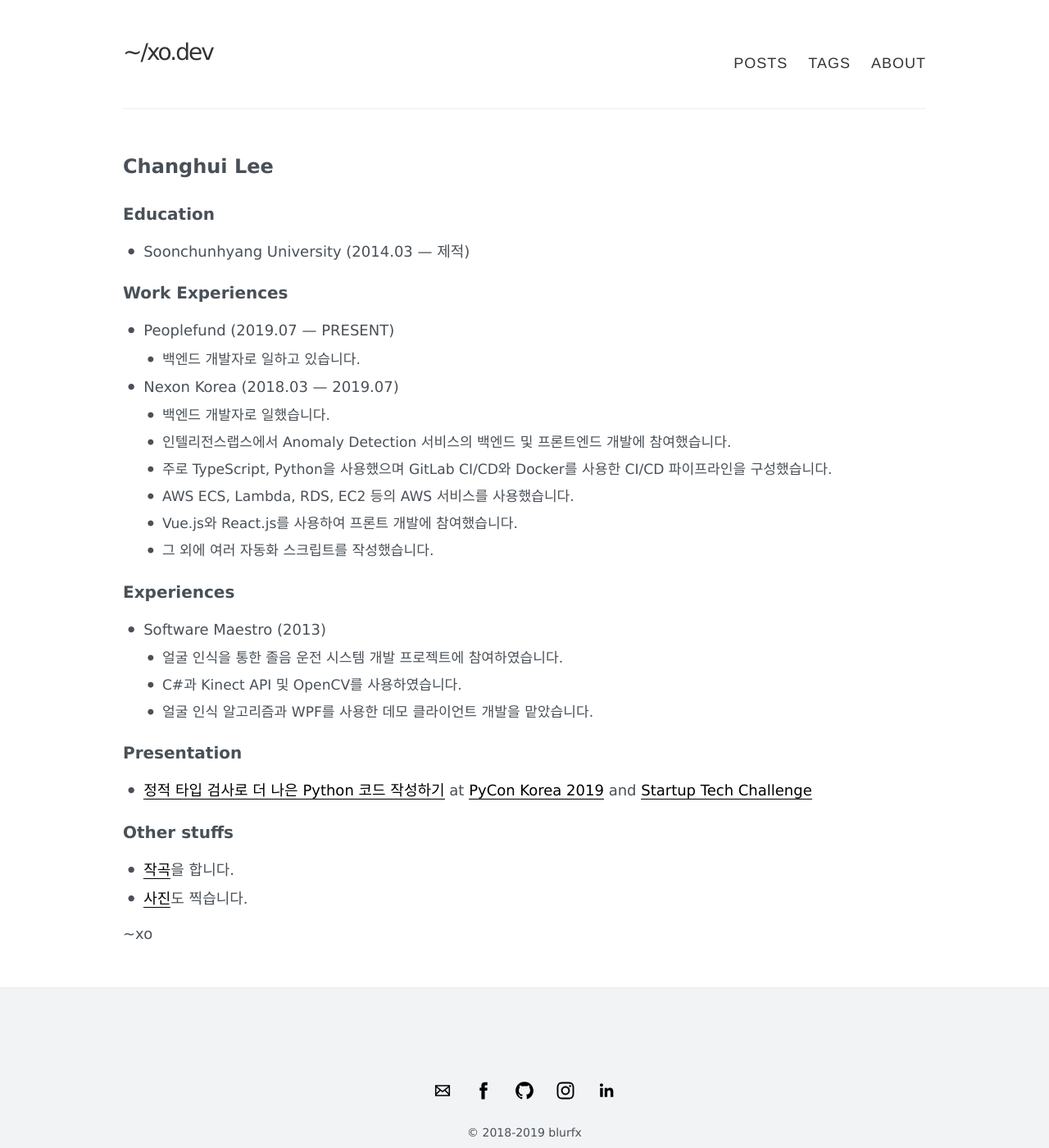
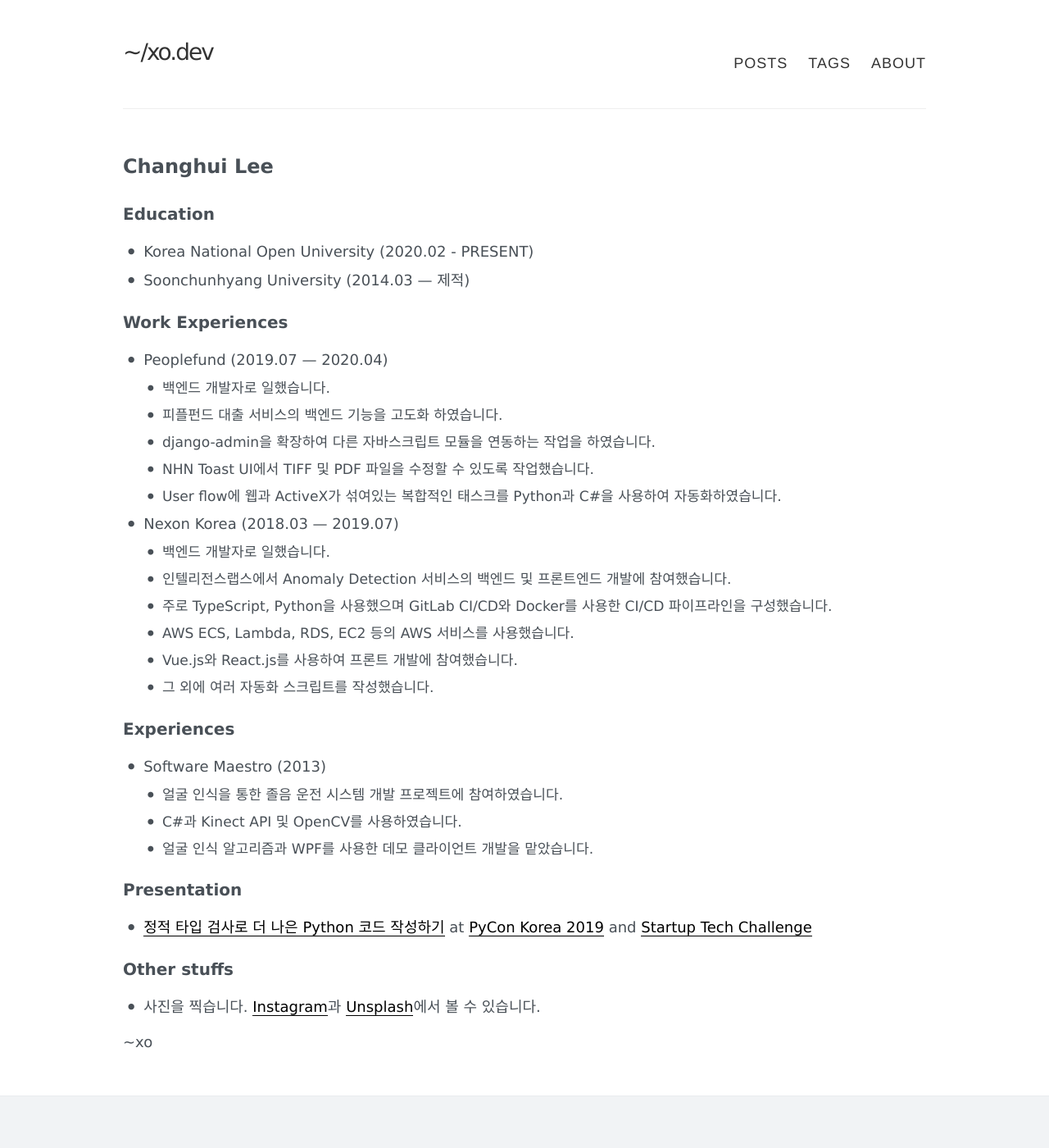
Before and after one commit to blurfx/xo.dev, a Jekyll site: the page built from about.md, in a window 1280 px wide and 1400 px high. Shown: the whole window at 82% size. Built offline with Jekyll 4.4.1, drawn with Linux system fonts in a browser that asks for light colours.

Commit message:
Update about.md

```diff
--- a/about.md
+++ b/about.md
@@ -8,11 +8,16 @@ permalink: /about/
 
 
 ## Education
+- Korea National Open University (2020.02 - PRESENT)
 - Soonchunhyang University (2014.03 — 제적)
 
 ## Work Experiences
-- Peoplefund (2019.07 — PRESENT)
-  + 백엔드 개발자로 일하고 있습니다.
+- Peoplefund (2019.07 — 2020.04)
+  + 백엔드 개발자로 일했습니다.
+  + 피플펀드 대출 서비스의 백엔드 기능을 고도화 하였습니다.
+  + django-admin을 확장하여 다른 자바스크립트 모듈을 연동하는 작업을 하였습니다.
+  + NHN Toast UI에서 TIFF 및 PDF 파일을 수정할 수 있도록 작업했습니다.
+  + User flow에 웹과 ActiveX가 섞여있는 복합적인 태스크를 Python과 C#을 사용하여 자동화하였습니다.
 
 - Nexon Korea (2018.03 — 2019.07)
   + 백엔드 개발자로 일했습니다.
@@ -33,8 +38,7 @@ permalink: /about/
 - [정적 타입 검사로 더 나은 Python 코드 작성하기](https://speakerdeck.com/blur/python-type-hinting-and-static-type-checking) at [PyCon Korea 2019](https://www.pycon.kr) and [Startup Tech Challenge](https://tech.peoplefund.co.kr/2019/10/14/startup-tech-challenge-4th-epilogue.html)
 
 ## Other stuffs
-- [작곡](https://soundcloud.com/finchhead)을 합니다.
-- [사진](https://instagram.com/blureffect)도 찍습니다.
+- 사진을 찍습니다. [Instagram](https://instagram.com/blureffect)과 [Unsplash](https://unsplash.com/@changhui)에서 볼 수 있습니다.
 
 
 ~xo
```
